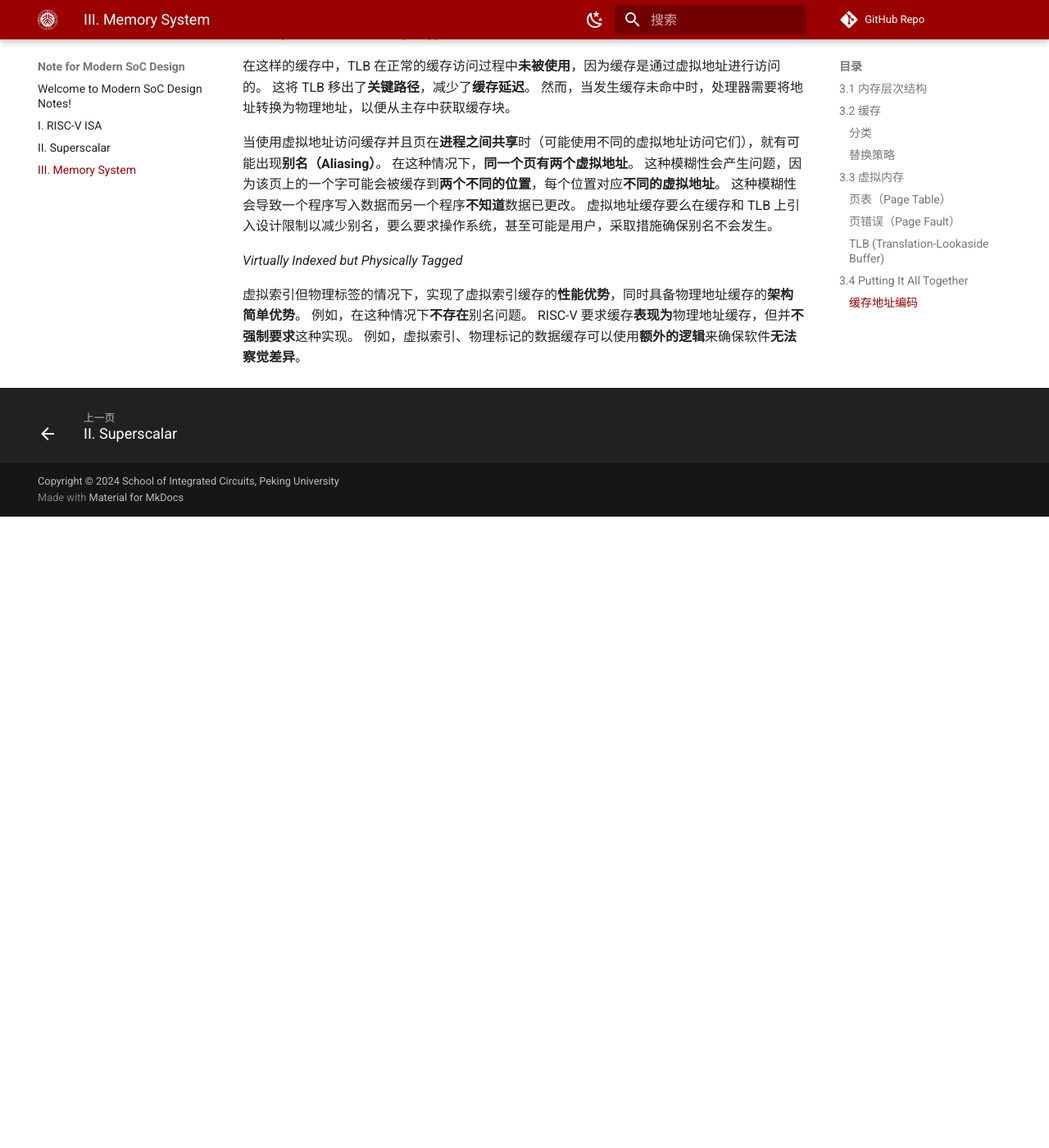
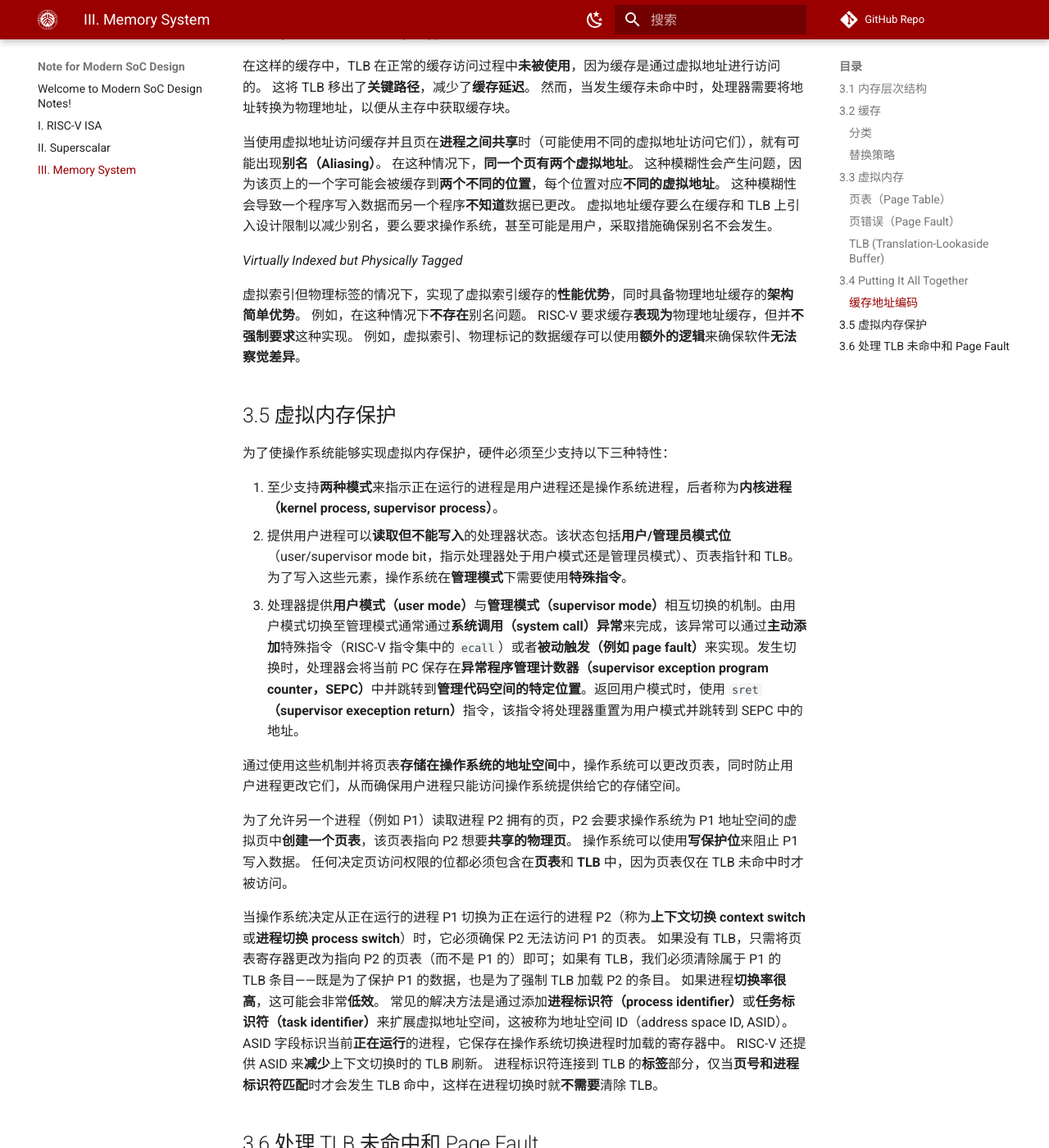
Before and after one commit to Siris-Li/Modern_SoC_Design_Note, an MkDocs documentation site: the page built from docs/mem_sys.md, in a window 1280 px wide and 1400 px high, scrolled down 10838 px. Shown: the whole window at 82% size. Built offline with MkDocs 1.6.1 and Material for MkDocs 9.7.7, drawn with Linux system fonts in a browser that asks for light colours; some web fonts are replaced; formulas are drawn with MathJax 3; comment, search, counter and statistics services are not loaded; before the commit the page ends 11468 px from its top, so only the background shows below that; some of the changed text lies outside the part shown.

Commit message:
Finish memory system section

```diff
--- a/docs/mem_sys.md
+++ b/docs/mem_sys.md
@@ -182,7 +182,7 @@ $$
 每级页表有 10-bit 索引项，每项条目大小为 4-Byte，内容为下一级页表的物理地址或者最终映射的物理地址。
 每个页表的大小为 4KB，正好可以填满**一个页**。
 这样设计的好处是，页表可以**整齐地存储**在内存页中，方便管理和访问。
-**页表基地址特权寄存器（Supervisor Page Table Base Register，SPTBR）**提供了一级页表的起始地址。
+**页表基地址管理寄存器（Supervisor Page Table Base Register，SPTBR）**提供了一级页表的起始地址。
 
 !!! info "页表数目"
     对于多级页表，每级页表的数目可能不止一个。
@@ -200,7 +200,8 @@ $$
   <figcaption>Mapping with Page Table</figcaption>
 </figure>
 
-操作系统在**创建进程（process）**时，通常会**在二级存储（即闪存或者固态硬盘）上**为进程的所有页创建一个**交换空间（swap space）**。它还会**在内存中**创建一个数据结构用来**记录每个虚拟页在二级存储上的位置**。
+操作系统在**创建进程（process）**时，通常会**在二级存储（即闪存或者固态硬盘）上**为进程的所有页创建一个**交换空间（swap space）**。
+它还会**在内存中**创建一个数据结构用来**记录每个虚拟页在二级存储上的位置**。
 此数据结构可能是页表的一部分，也可能是以与页表相同的方式索引的辅助数据结构。
 
 如果虚拟页的有效位为 0，就会发生 **Page Fault**。
@@ -275,3 +276,51 @@ $$
 例如，在这种情况下**不存在**别名问题。
 RISC-V 要求缓存**表现为**物理地址缓存，但并**不强制要求**这种实现。
 例如，虚拟索引、物理标记的数据缓存可以使用**额外的逻辑**来确保软件**无法察觉差异**。
+
+## 3.5 虚拟内存保护
+
+为了使操作系统能够实现虚拟内存保护，硬件必须至少支持以下三种特性：
+
+1. 至少支持**两种模式**来指示正在运行的进程是用户进程还是操作系统进程，后者称为**内核进程（kernel process, supervisor process）**。
+2. 提供用户进程可以**读取但不能写入**的处理器状态。该状态包括**用户/管理员模式位**（user/supervisor mode bit，指示处理器处于用户模式还是管理员模式）、页表指针和 TLB。为了写入这些元素，操作系统在**管理模式**下需要使用**特殊指令**。
+3. 处理器提供**用户模式（user mode）**与**管理模式（supervisor mode）**相互切换的机制。由用户模式切换至管理模式通常通过**系统调用（system call）异常**来完成，该异常可以通过**主动添加**特殊指令（RISC-V 指令集中的 `ecall`）或者**被动触发（例如 page fault）**来实现。发生切换时，处理器会将当前 PC 保存在**异常程序管理计数器（supervisor exception program counter，SEPC）**中并跳转到**管理代码空间的特定位置**。返回用户模式时，使用 `sret`**（supervisor exeception return）**指令，该指令将处理器重置为用户模式并跳转到 SEPC 中的地址。
+
+通过使用这些机制并将页表**存储在操作系统的地址空间**中，操作系统可以更改页表，同时防止用户进程更改它们，从而确保用户进程只能访问操作系统提供给它的存储空间。
+
+为了允许另一个进程（例如 P1）读取进程 P2 拥有的页，P2 会要求操作系统为 P1 地址空间的虚拟页中**创建一个页表**，该页表指向 P2 想要**共享的物理页**。
+操作系统可以使用**写保护位**来阻止 P1 写入数据。
+任何决定页访问权限的位都必须包含在**页表**和 **TLB** 中，因为页表仅在 TLB 未命中时才被访问。
+
+当操作系统决定从正在运行的进程 P1 切换为正在运行的进程 P2（称为**上下文切换 context switch** 或**进程切换 process switch**）时，它必须确保 P2 无法访问 P1 的页表。
+如果没有 TLB，只需将页表寄存器更改为指向 P2 的页表（而不是 P1 的）即可；如果有 TLB，我们必须清除属于 P1 的 TLB 条目——既是为了保护 P1 的数据，也是为了强制 TLB 加载 P2 的条目。
+如果进程**切换率很高**，这可能会非常**低效**。
+常见的解决方法是通过添加**进程标识符（process identifier）**或**任务标识符（task identifier）**来扩展虚拟地址空间，这被称为地址空间 ID（address space ID, ASID）。
+ASID 字段标识当前**正在运行**的进程，它保存在操作系统切换进程时加载的寄存器中。
+RISC-V 还提供 ASID 来**减少**上下文切换时的 TLB 刷新。
+进程标识符连接到 TLB 的**标签**部分，仅当**页号和进程标识符匹配**时才会发生 TLB 命中，这样在进程切换时就**不需要**清除 TLB。
+
+## 3.6 处理 TLB 未命中和 Page Fault
+
+处理 TLB 未命中或 Page Fault 需要使用**异常机制**来**中断活动进程**，将控制权转移给操作系统，然后**恢复**被中断进程的执行。
+当异常第一次发生时，处理器会设置一个位来**禁用所有其他异常**，这可能在处理器转换为**管理模式**的同时发生。
+然后，操作系统将触发异常的 PC 保存在**异常程序管理计数器（SEPC）**，触发异常的原因记录在**异常原因管理寄存器（supervisor exception cause, SCAUSE）**。
+一旦操作系统知道导致 Page Fault 的虚拟地址，它必须完成三个步骤：
+
+1. 使用虚拟地址查找页表条目，并找到所引用页面在二级存储中的位置。
+2. 选择一个物理页进行替换；如果所选页面是脏（dirty，被写过）的，则必须将其写到二级存储中，然后才能将新的虚拟页放入该物理页。
+3. 将引用的页从二级存储读取到所选的物理页。
+
+最后一步将花费**数百万个**处理器时钟周期（如果替换的页是脏的，第二步也会如此）。
+因此，操作系统通常会选择处理器中的**另一个进程**来执行，直到二级存储访问完成。
+因为操作系统保存了进程的状态，所以它可以自由地将处理器的控制权交给另一个进程。
+当从二级存储读取页完成后，操作系统可以恢复最初导致 Page Fault 的进程的状态并执行触发异常的指令。
+该指令会将处理器从内核模式**重置为用户模式**，并恢复 PC。
+然后用户进程重新执行出错的指令，成功访问请求的页，并继续执行。
+
+!!! info "可重启指令（restartable instruction）"
+
+    在 RISC-V 架构中，指令都是可以**重新启动的（restartable）**，以便可以处理异常并继续执行指令。由于每条指令仅写入一个数据项，并且该写入发生在**指令周期结束**时，因此我们可以简单地**阻止指令完成**（通过不写入）并重新执行指令。
+
+??? tip "虚拟机中的虚拟内存"
+
+    每个虚拟机中的每个客户操作系统（guest OS）都管理自己的页表集。为了实现这一点，**VMM（Virtual Machine Monitor）**分离了**真实内存（real memory）**和物理内存（physical memory）的概念（它们通常被视为同义词），让真实内存成为虚拟内存和物理内存之间的**独立中间层**（有些使用术语虚拟内存、物理内存和机器内存来命名三个级别）。客户操作系统通过其页表将虚拟内存映射到实际内存，VMM 页表将客户的实际内存映射到物理内存。
```
